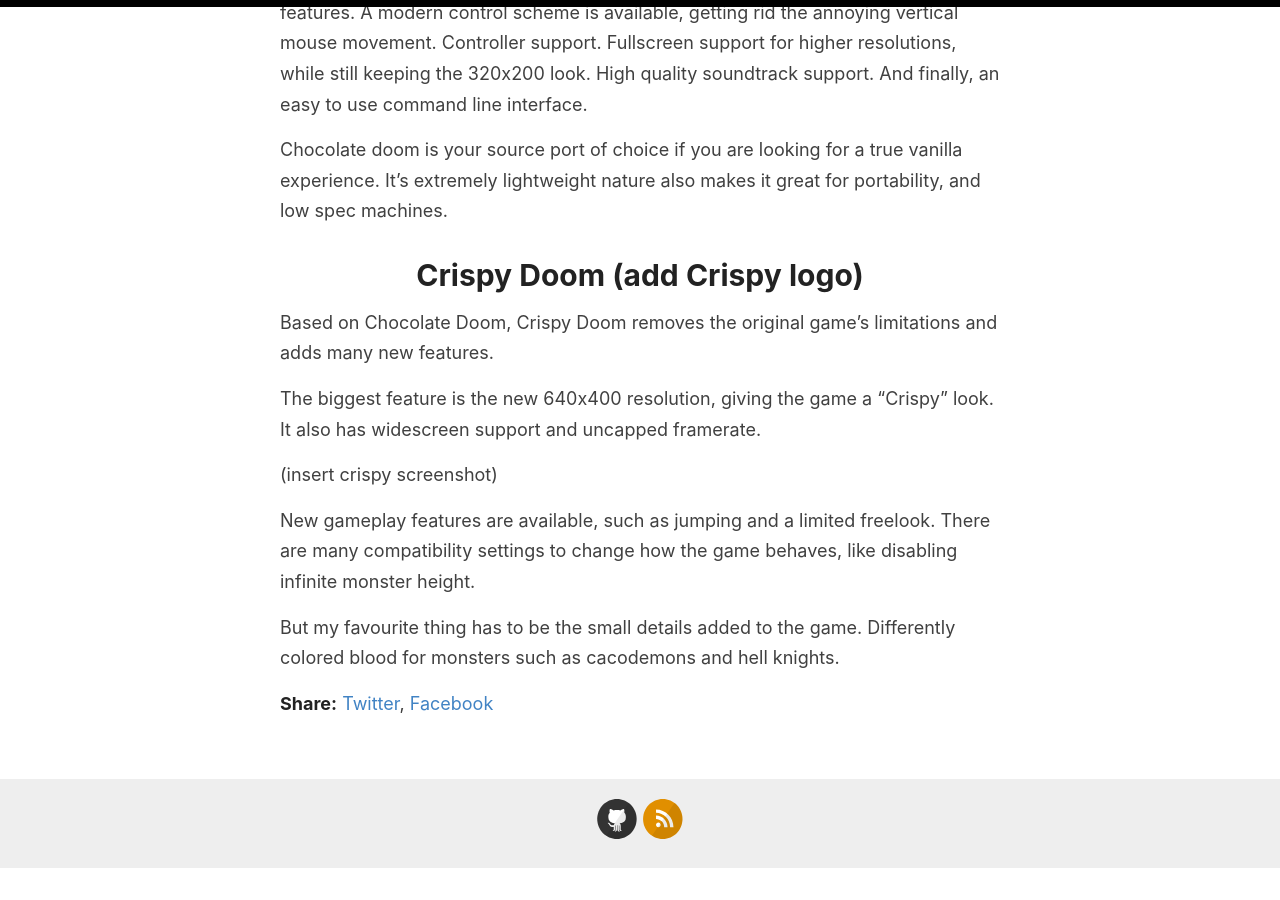
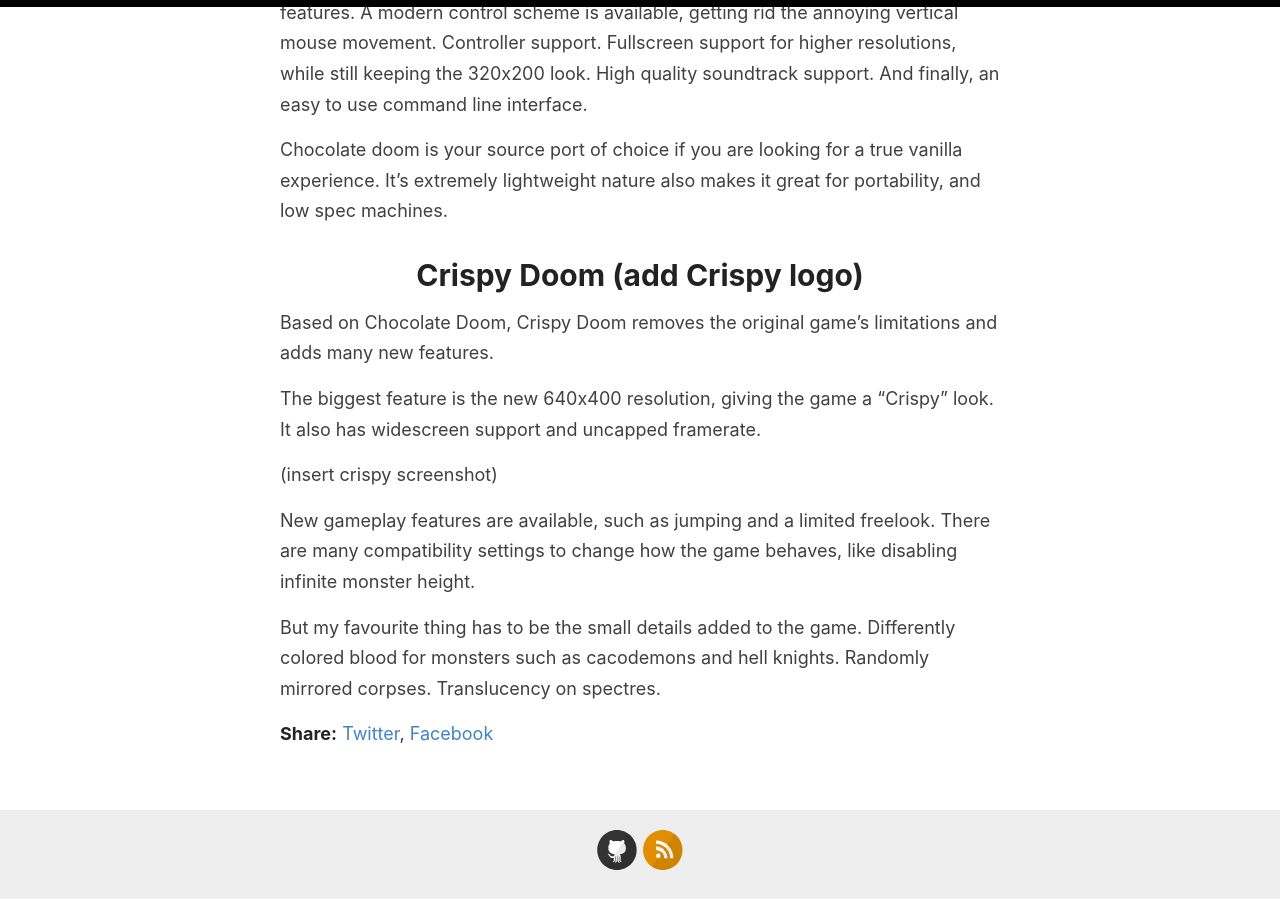
Before and after one commit to poleve540/CallMePol, a Jekyll site: the page built from posts/2023-05-12-sourceport-review.md, in a window 1280 px wide and 900 px high, scrolled down 784 px. Built offline with Jekyll 4.4.1, drawn with Linux system fonts in a browser that asks for light colours; before the commit the page ends 1653 px from its top, so only the background shows below that.

Commit message:
posts/2023-05-12-sourceport-review.md updated from https://stackedit.io/

```diff
--- a/posts/2023-05-12-sourceport-review.md
+++ b/posts/2023-05-12-sourceport-review.md
@@ -25,9 +25,9 @@
 
 New gameplay features are available, such as jumping and a limited freelook. There are many compatibility settings to change how the game behaves, like disabling infinite monster height.
 
-But my favourite thing has to be the small details added to the game. Differently colored blood for monsters such as cacodemons and hell knights.
+But my favourite thing has to be the small details added to the game. Differently colored blood for monsters such as cacodemons and hell knights. Randomly mirrored corpses. Translucency on spectres.
 <!--stackedit_data:
 eyJwcm9wZXJ0aWVzIjoiZXh0ZW5zaW9uczpcbiAgcHJlc2V0Oi
-BnZm1cbiIsImhpc3RvcnkiOls2NjEyNDAxMjksLTIxMjg0ODE3
+BnZm1cbiIsImhpc3RvcnkiOlsyMDkwNzA4MTksLTIxMjg0ODE3
 MTAsLTEzNDk4ODA5NjMsMTg4NzQ2MzQ5OV19
 -->
```
